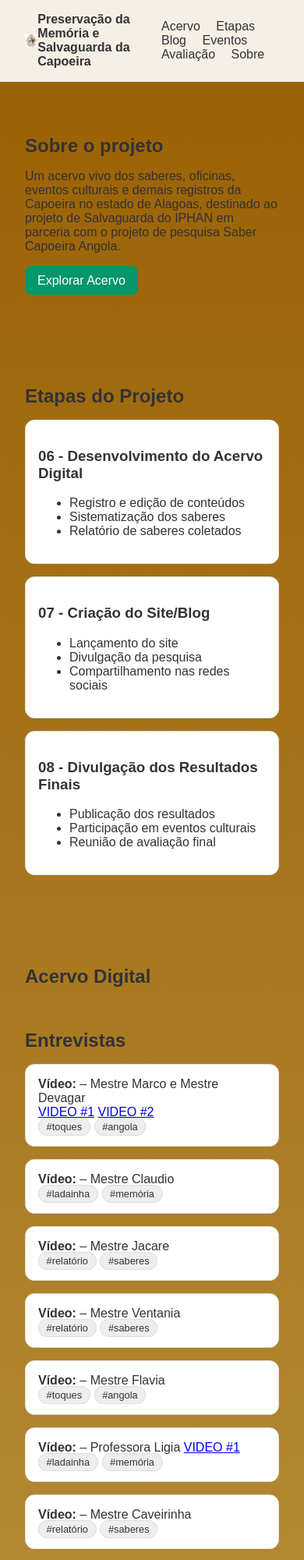
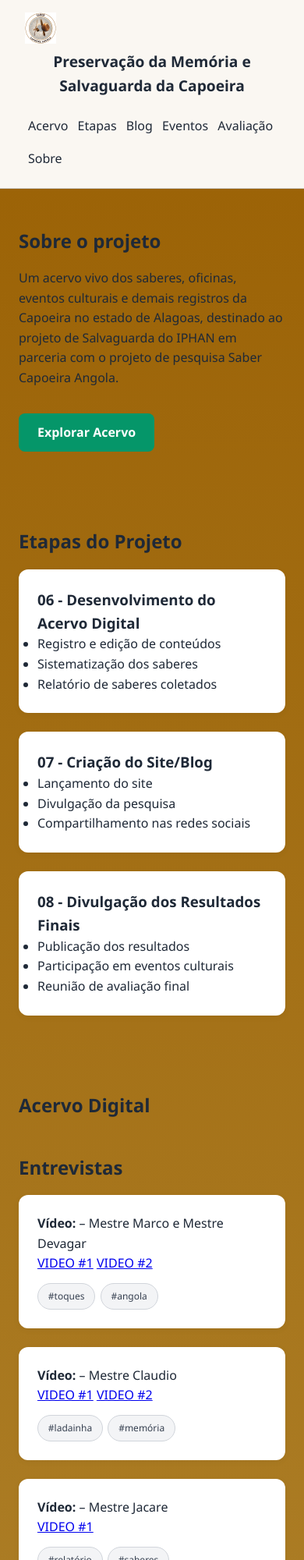
Before and after one commit to lil-robot/salvaguarda, a plain HTML site: page index.html in a window 390 px wide. Shown: the top 2000 px of the page at 78% size. Drawn offline with Linux system fonts and the light colour scheme.

Commit message:
Refactor code structure for improved readability and maintainability

```diff
--- a/drip.css
+++ b/drip.css
@@ -1,96 +1,168 @@
-body {
-    font-family: Arial, sans-serif;
+/* Reset básico */
+* {
+  box-sizing: border-box;
   margin: 0;
   padding: 0;
+}
+
+body {
+  font-family: 'Segoe UI', Tahoma, Geneva, Verdana, sans-serif;
   background: linear-gradient(to bottom, #9a6003, #d4bf73);
-    color: #333;
+  color: #1f2937;
+  line-height: 1.6;
 }
 
 header {
   position: sticky;
   top: 0;
-    background: rgba(255, 255, 255, 0.9);
-    border-bottom: 1px solid #ddd;
+  background: rgba(255, 255, 255, 0.95);
+  border-bottom: 1px solid #ccc;
   padding: 1rem 2rem;
   display: flex;
+  flex-wrap: wrap;
   justify-content: space-between;
   align-items: center;
+  z-index: 10;
 }
 
 #logo {
-    position: relative;
-    height: 5%;
-    width: 5%;
+  height: 50px;
+  width: auto;
+  margin-right: 1rem;
+}
+
+header strong {
+  font-size: 1.2rem;
+  flex: 1 1 100%;
+  margin-top: 0.5rem;
+  text-align: center;
+}
+
+nav {
+  margin-top: 0.5rem;
 }
 
 nav a {
-    margin: 0 0.5rem;
+  margin: 0 0.75rem;
   text-decoration: none;
-    color: #333;
+  color: #1f2937;
+  font-weight: 500;
 }
 
 nav a:hover {
+  color: #059669;
   text-decoration: underline;
 }
 
 section {
-    padding: 3rem 2rem;
-    max-width: 1000px;
+  padding: 3rem 1.5rem;
+  max-width: 1100px;
   margin: auto;
 }
 
 h1, h2 {
   margin-bottom: 1rem;
+  color: #1f2937;
+}
+
+p {
+  margin-bottom: 1rem;
+}
+
+.grid {
+  display: grid;
+  gap: 1.5rem;
+  grid-template-columns: repeat(auto-fit, minmax(300px, 1fr));
+}
+
+.card {
+  background: #fff;
+  padding: 1.5rem;
+  border-radius: 12px;
+  box-shadow: 0 2px 8px rgba(0, 0, 0, 0.05);
+  transition: transform 0.2s ease;
+}
+
+.card:hover {
+  transform: translateY(-4px);
 }
 
 .btn {
-    padding: 0.6rem 1rem;
+  padding: 0.75rem 1.5rem;
   border-radius: 8px;
   text-decoration: none;
   display: inline-block;
+  font-weight: bold;
+  margin-top: 1rem;
 }
 
 .btn-primary {
   background: #059669;
   color: white;
+  border: none;
 }
 
-  .btn-secondary {
-    background: #d97706;
-    color: white;
-  }
-
-  .grid {
-    display: grid;
-    gap: 1rem;
-  }
-
-  .card {
-    background: white;
-    padding: 1rem;
-    border: 1px solid #ddd;
-    border-radius: 12px;
+.btn-primary:hover {
+  background: #047857;
 }
 
 footer {
   text-align: center;
-    padding: 2rem;
+  padding: 2rem 1rem;
   font-size: 0.9rem;
-    color: #666;
+  color: #444;
+  background: #f9f9f9;
+  margin-top: 3rem;
 }
 
 input, textarea, select {
   width: 100%;
-    padding: 0.5rem;
+  padding: 0.6rem;
   border: 1px solid #ccc;
   border-radius: 6px;
+  margin-bottom: 1rem;
+}
+
+.tags {
+  margin-top: 0.75rem;
 }
 
 .tags span {
-    background: #eee;
-    border: 1px solid #ddd;
-    padding: 0.2rem 0.6rem;
-    border-radius: 12px;
-    font-size: 0.8rem;
-    margin-right: 0.3rem;
+  background: #f3f4f6;
+  border: 1px solid #d1d5db;
+  padding: 0.4rem 0.8rem;
+  border-radius: 999px;
+  font-size: 0.75rem;
+  margin-right: 0.4rem;
+  display: inline-block;
+  color: #374151;
 }
+
+.serra {
+  width: 100%;
+  max-width: 400px;
+  height: auto;
+  border-radius: 8px;
+  margin-top: 1rem;
+}
+
+/* Responsividade extra */
+@media (max-width: 600px) {
+  header {
+    flex-direction: column;
+    align-items: flex-start;
+  }
+
+  nav {
+    margin-top: 1rem;
+  }
+
+  nav a {
+    display: inline-block;
+    margin: 0.5rem 0.25rem;
+  }
+
+  #logo {
+    height: 40px;
+  }
+}
--- a/index.html
+++ b/index.html
@@ -75,47 +75,71 @@
 
       <div class="card">
         <strong>Vídeo:</strong> – Mestre Claudio
+        <div>
+          <a href="https://youtu.be/1zaBhOYFn4M">VIDEO #1</a>
+          <a href="https://youtu.be/2rFL1XAMT4Y">VIDEO #2</a>
+        </div>
         <div class="tags"><span>#ladainha</span><span>#memória</span></div>
       </div>
 
       <div class="card">
         <strong>Vídeo:</strong> – Mestre Jacare
+        <div><a href="https://youtu.be/QczAXUztInQ">VIDEO #1</a></div>
         <div class="tags"><span>#relatório</span><span>#saberes</span></div>
       </div>
 
       <div class="card">
         <strong>Vídeo:</strong> – Mestre Ventania
+        <div><a href="https://youtu.be/31ovkOMjIPQ">VIDEO #1</a></div>
         <div class="tags"><span>#relatório</span><span>#saberes</span></div>
       </div>
 
       <div class="card">
         <strong>Vídeo:</strong> – Mestre Flavia
+        <div>
+          <a href="https://youtu.be/J77Dna6si94">VIDEO #1</a>
+          <a href="https://youtu.be/vBXj8BWaSaU">VIDEO #2</a>
+        </div>
         <div class="tags"><span>#toques</span><span>#angola</span></div>
       </div>
 
       <div class="card">
         <strong>Vídeo:</strong> – Professora Ligia
-        <a href="https://www.youtube.com/watch?v=DG0fBwlZnE4">VIDEO #1</a>
+        <div>
+          <a href="https://youtu.be/MlxE-iMK_Cw">VIDEO #1</a>
+          <a href="https://www.youtube.com/watch?v=DG0fBwlZnE4">VIDEO #2</a>
+        </div>
         <div class="tags"><span>#ladainha</span><span>#memória</span></div>
       </div>
 
       <div class="card">
         <strong>Vídeo:</strong> – Mestre Caveirinha
+        <div>
+          <a href="https://youtu.be/EtSV6mu3BeA">VIDEO #1</a>
+          <a href="https://youtu.be/yjrdjIdJ--Q">VIDEO #2</a>
+          <a href="https://youtu.be/yC6la_TOqVg">VIDEO #3</a>
+        </div>
         <div class="tags"><span>#relatório</span><span>#saberes</span></div>
       </div>
 
       <div class="card">
         <strong>Vídeo:</strong> – Mestre Coca
+        <div>
+          <a href="https://youtu.be/-YL_QRIbdbo">VIDEO #1</a>
+          <a href="https://youtu.be/43c-HBgsfew">VIDEO #2</a>
+        </div>
         <div class="tags"><span>#relatório</span><span>#saberes</span></div>
       </div>
 
       <div class="card">
         <strong>Vídeo:</strong> – Helcias Pereira
+        <div><a href="https://youtu.be/DXEBKZKz4hk">VIDEO #1</a></div>
         <div class="tags"><span>#relatório</span><span>#saberes</span></div>
       </div>
 
       <div class="card">
         <strong>Vídeo:</strong> – Professor Zezito
+        <div><a href="https://youtu.be/_pGfYZf21u4">VIDEO #1</a></div>
         <div class="tags"><span>#relatório</span><span>#saberes</span></div>
       </div>
 
@@ -185,11 +209,12 @@
     <h2>Outros</h2>
     <div class="grid">
       <div class="card">
-        <h3>Postagem #1</h3>
-        <p>Resumo do andamento, trechos de entrevistas e links do acervo.</p>
+        <h3>Serra da barriga #1</h3>
+        <img class="serra" src="serraB1.webp" alt="">
       </div>
       <div class="card">
-        <h3>Postagem #2</h3>
+        <h3>Serra da Barriga #2</h3>
+        <img class="serra" src="serraB2.webp" alt="">
         <p>Resultados preliminares compartilhados com a comunidade.</p>
       </div>
     </div>
```
Also changed, not shown: serraB1.webp (added), serraB2.webp (added). Lines whose indentation alone changed are shown as unchanged.
